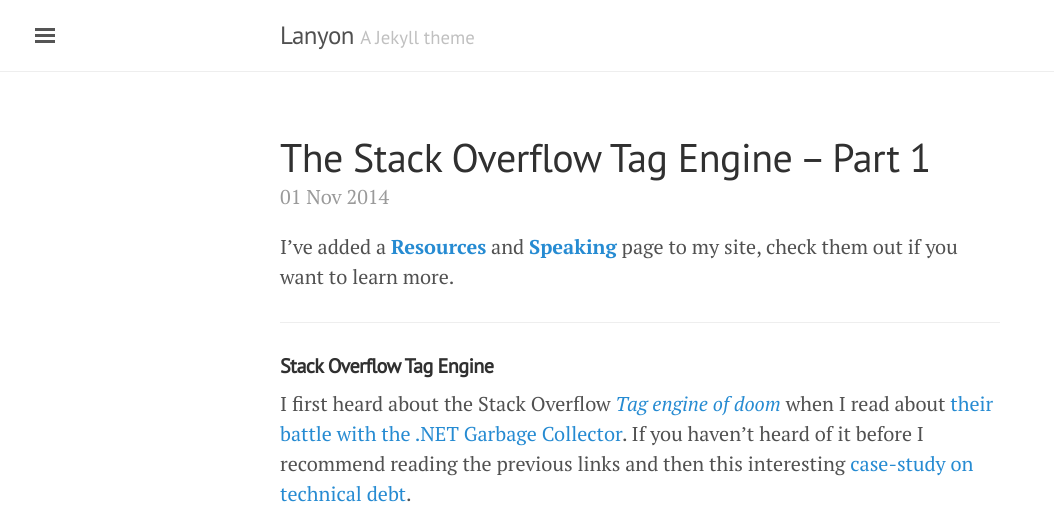
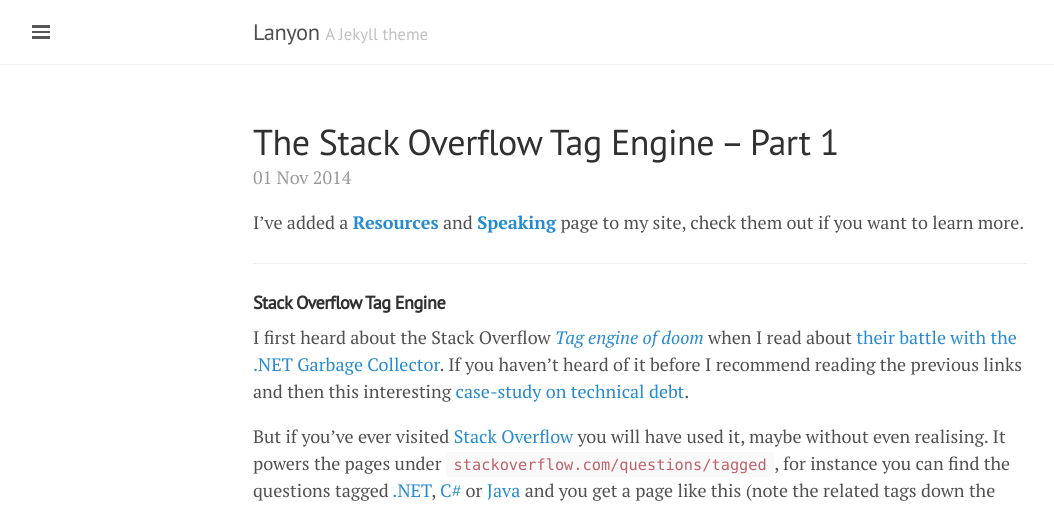
Before and after one commit to mattwarren/mattwarren.github.io, a Jekyll site: the page built from _posts/2014-11-01-the-stack-overflow-tag-engine-part-1.md, in a window 1280 px wide. Shown: the top 508 px of the page, without its empty margins (0-1054 px from the left). Built offline with Jekyll 4.4.1, drawn with Linux system fonts in a browser that asks for light colours.

Commit message:
Bits and bobs

````diff
--- a/_posts/2014-11-01-the-stack-overflow-tag-engine-part-1.md
+++ b/_posts/2014-11-01-the-stack-overflow-tag-engine-part-1.md
@@ -17,6 +17,7 @@
 
 #### <a name="TagAPI"></a>**Tag API**
 As well as simple searches, you can also tailor the results with more complex queries (you may need to be logged into the site for these links to work), so you can search for:
+
 - <a href="http://stackoverflow.com/questions/tagged/.net+or+jquery-" target="_blank">questions tagged with .NET but not jQuery</a>
 - <a href="http://stackoverflow.com/questions/tagged/c%23?order=desc&amp;sort=votes" target="_blank">the most popular C# questions (by votes)</a>
 - <a href="http://stackoverflow.com/questions/tagged/xml?sort=frequent&amp;page=10&amp;pagesize=5" target="_blank">page 10 of the most frequently linked to XML question</a>
@@ -32,13 +33,13 @@
 
 Below is the output of the code that runs on start-up and processes the data, you can see there are just over 7.9 millions questions in the data set, taking up just over 2GB of memory, when read into a <a href="https://github.com/mattwarren/StackOverflowTagServer/blob/master/Shared/Question.cs" target="_blank">`List`&lt;`Question`&gt;</a>.
 
-```
+{% highlight text %}
 Took 00:00:31.623 to DE-serialise 7,990,787 Stack Overflow Questions, used 2136.50 MB of memory
 Took 00:01:14.229 (74,229 ms) to group all the tags, used 2799.32 MB of memory
 Took 00:00:34.148 (34,148 ms) to create all the "related" tags info, used 362.57 MB of memory
 Took 00:01:31.662 (91,662 ms) to sort the 191,025 arrays
 After SETUP - Using 4536.21 MB of memory in total
-```
+{% endhighlight %}
 
 So it takes roughly *31 seconds* to de-serialise the data from disk (yay [protobuf-net](https://code.google.com/p/protobuf-net/)!) and another *3 1/2 minutes* to process and sort it. At the end we are using roughly 4.5GB of memory.
 
@@ -66,12 +67,12 @@
 
 It turns out the the code to do this isn't that complex:
 
-``` csharp
+{% highlight csharp %}
 // start with a copy of the main array, with Id's in order, { 0, 1, 2, 3, 4, 5, ..... }
 tagsByLastActivityDate = new Dictionary<string, int[]>(groupedTags.Count);
 var byLastActivityDate = tag.Value.Positions.ToArray();
 Array.Sort(byLastActivityDate, comparer.LastActivityDate);
-```
+{% endhighlight %}
 
 Where the comparer is as simple as the following (note that is sorting the `byLastActiviteDate` array, using the values in the `question` array to determine the sort order.
 
@@ -87,13 +88,13 @@
 
 So once we've created the sorted list on the left and right of the diagram above (`Last Edited` and `Score`), we can just traverse them *in order* to get the indexes of the `Questions`. For instance if we walk through the `Score` array in order `(1, 2, .., 7, 8)`, collecting the Id's as we go, we end up with `{ 8, 4, 3, 5, 6, 1, 2, 7 }`, which are the array indexes for the corresponding `Questions`. The code to do this is the following, taking account of the `pageSize` and `skip` values:
 
-``` csharp
+{% highlight csharp %}
 var result = queryInfo[tag]
         .Skip(skip)
         .Take(pageSize)
         .Select(i => questions[i])
         .ToList();
-```
+{% endhighlight %}
 
 Once that's all done, I ended up with an API that you can query in the browser. Note that the timing is the time taken on the server-side, but it is correct, basic queries against a single tag are lightening quick!
 
--- a/public/css/lanyon.css
+++ b/public/css/lanyon.css
@@ -82,7 +82,7 @@
 }
 @media (min-width: 56em) {
   .container {
-    max-width: 38rem;
+    max-width: 45rem;
   }
 }
 
--- a/public/css/poole.css
+++ b/public/css/poole.css
@@ -54,7 +54,7 @@
 }
 @media (min-width: 38em) {
   html {
-    font-size: 20px;
+    font-size: 18px;
   }
 }
 
````
